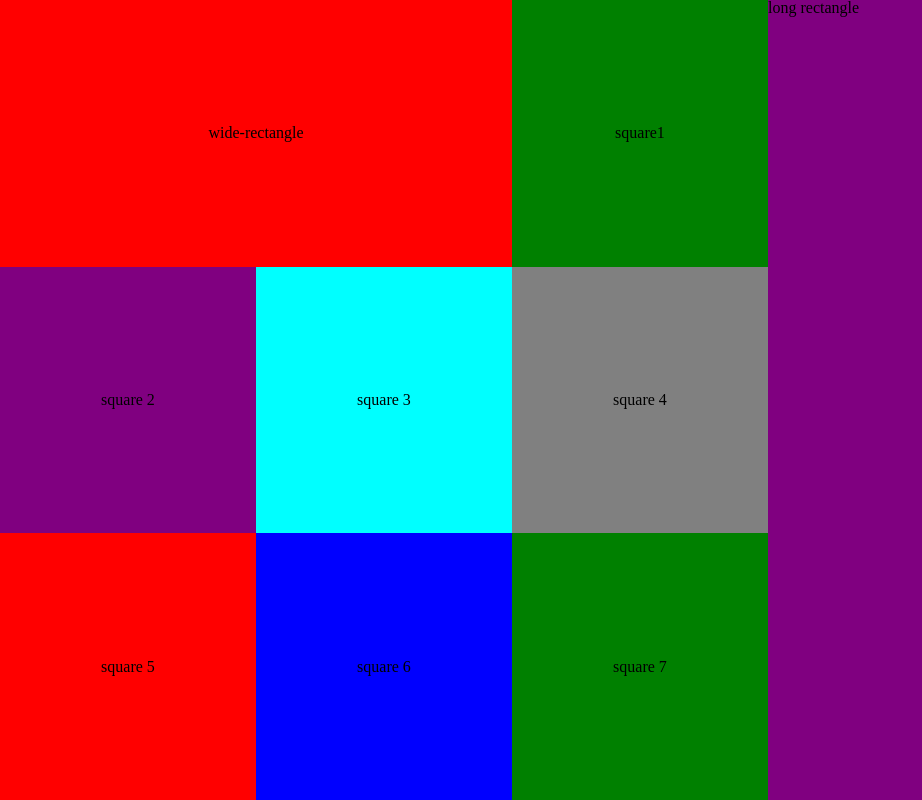
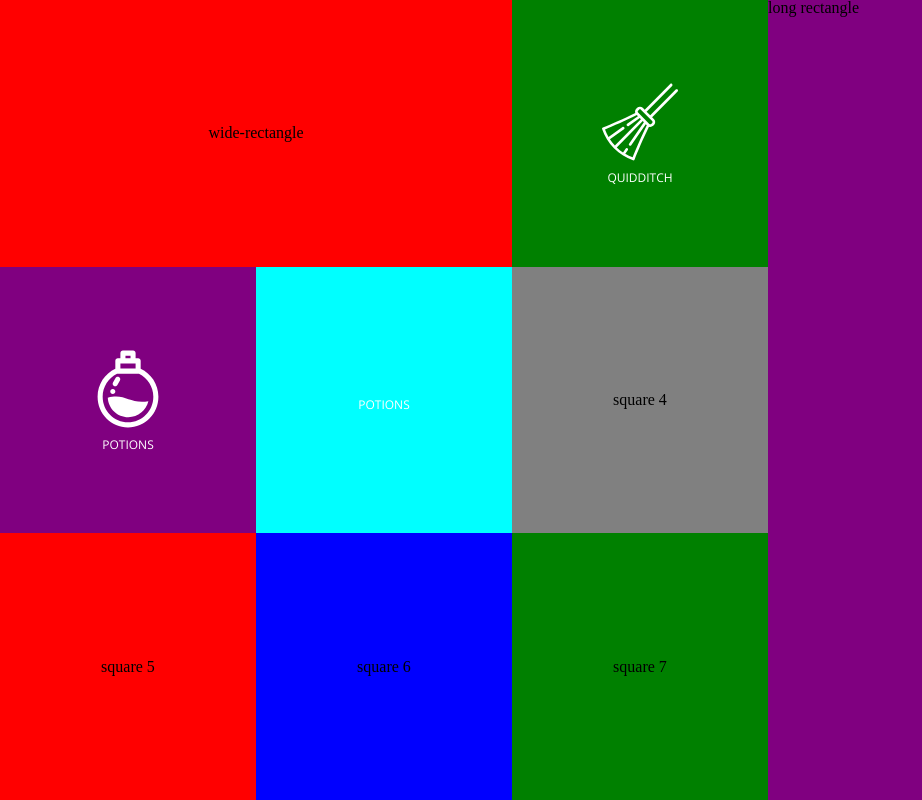
Before and after one commit to mariastlouis/ms-comp-challenge1, a plain HTML site: page index.html in a window 1280 px wide. Shown: the whole page, without its empty margins (0-922 px from the left). Drawn offline with nearby package versions, Linux system fonts and the light colour scheme.

Commit message:
fix grid styles

```diff
--- a/index.html
+++ b/index.html
@@ -5,6 +5,8 @@
 	<link rel="stylesheet" type = "text/css" href="styles.css">
 	<link rel="stylesheet" type = "text/css" href="reset.css">
 	<meta name="viewport" content="width=device-width, initial-scale=1">
+
+	<link href="https://fonts.googleapis.com/css?family=Open+Sans" rel="stylesheet">
 </head>
 
 <body>
@@ -12,10 +14,24 @@
 	<section class="static-container">
 		<aside class="long-rectangle"> long rectangle</aside>
 		<article class="wide-rectangle"> wide-rectangle</article>
- <article class="square square1"> square1 </article>
+		<article class="square square1">
+			<img src ="images/broom.svg" class="icon">
+			<p class = "info-text"> QUIDDITCH </p>
+		</article>
 
- <article class="square square2"> square 2 </article>
- <article class="square square3"> square 3</article>
+		<article class="square square2">
+			<img src ="images/potion.svg" class="icon">
+			<p class = "info-text"> POTIONS </p>
+		</article>
+
+
+
+
+		<article class="square square3">
+			<p class = "info-text"> POTIONS </p>
+
+
+		</article>
 		<article class="square square4"> square 4  </article>
 		<article class="square square5"> square 5</article>
 		<article class="square square6"> square 6 </article>
--- a/styles.css
+++ b/styles.css
@@ -1,14 +1,28 @@
+body {
+	font-family: 'Open Sans', sans-serif;
+	font-size: 16pt;
+}
+
+
 .square {
 	width: 100%;
 	height: 100px;
-}
-
-.square {
 	display: flex;
 	justify-content: center;
 	align-items: center;
+	flex-direction: column;
 }
 
+.info-text {
+	font-size: 12px;
+	color: #FFFFFF;
+	margin-top: 10px;
+	font-family: 'Open Sans', sans-serif;
+}
+/*.square {
+
+}
+*/
 .square1 {
 background: green;
 }
@@ -45,6 +59,11 @@ background: green;
 .long-rectangle {
 	width: 100%;
 	background: purple;
+}
+
+.icon {
+	width: 40%;
+	height: 40%;
 }
 
 
@@ -132,7 +151,10 @@ height: 800px;
   grid-template-rows: 33.33% 33.33% 33.33%;
 }
 
-
+.icon {
+	width: 30%;
+	height: 30%;
+}
 
 .wide-rectangle {
 grid-column: 1 / 3;
```
Also changed, not shown: icons/my-icons-collection/backup.txt (added), images/broom.svg (added), images/feather.svg (added), images/harry-potter.svg (added), images/owl.svg (added), images/potion.svg (added), images/scroll.svg (added), 7 other files. Lines whose indentation alone changed are shown as unchanged.
